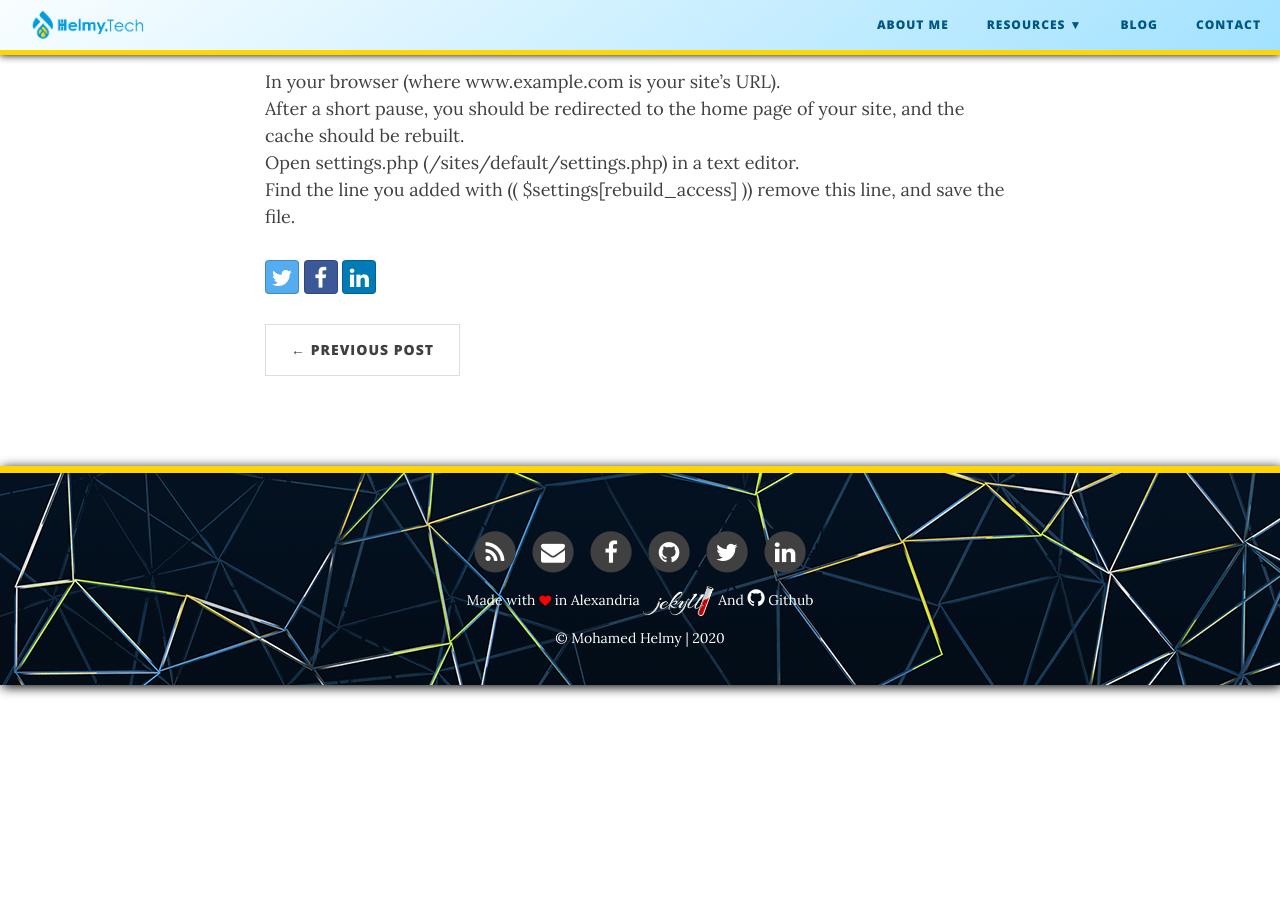
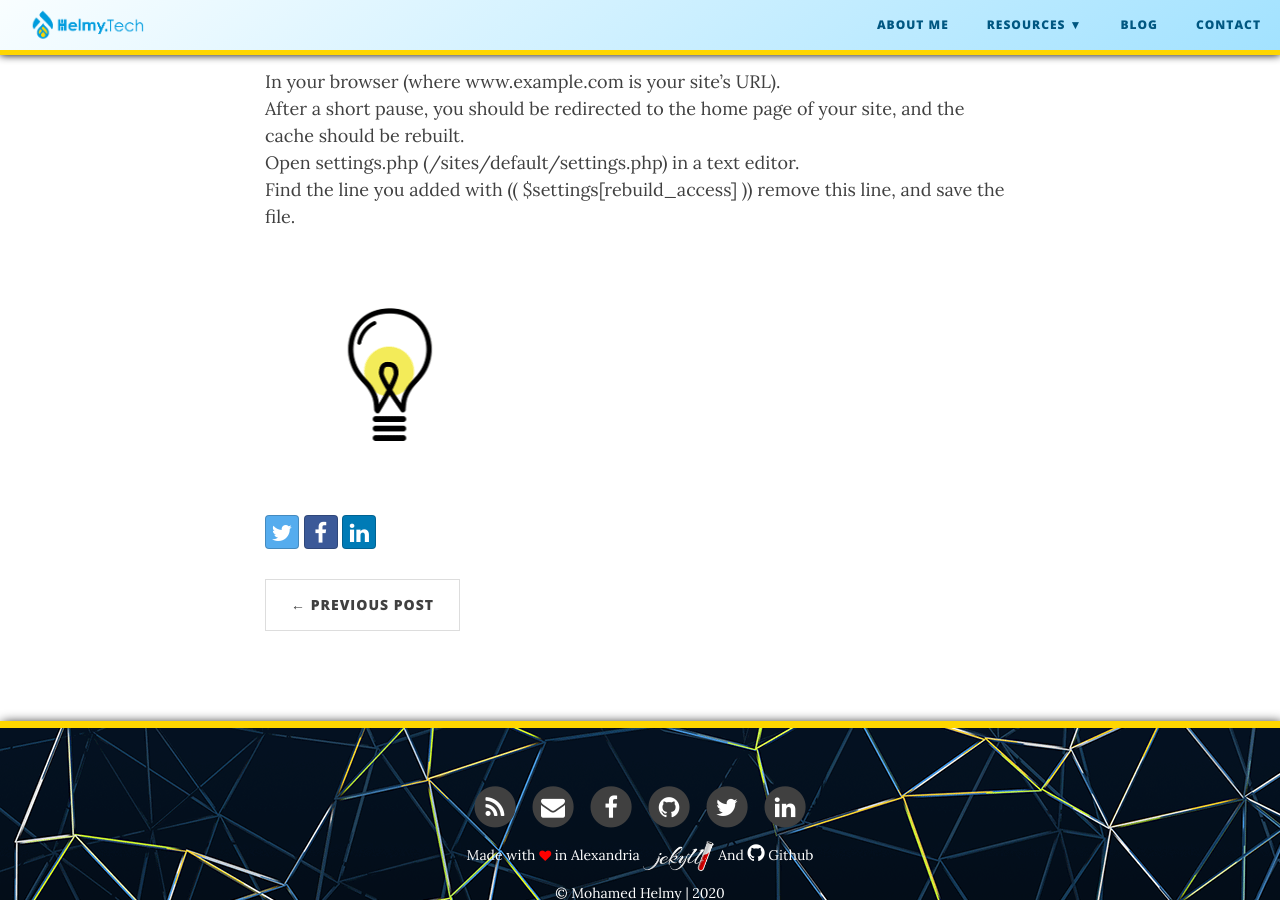
Before and after one commit to M-Helmy/m-helmy.github.io, a Jekyll site: the page built from _posts/2021-04-23-Interview.md, in a window 1280 px wide and 900 px high, scrolled down 1010 px. Built offline with Jekyll 4.4.1, drawn with Linux system fonts in a browser that asks for light colours; nearby versions of some CDN libraries.

Commit message:
Update 2021-04-23-Interview.md

```diff
--- a/_posts/2021-04-23-Interview.md
+++ b/_posts/2021-04-23-Interview.md
@@ -23,3 +23,5 @@ In your browser (where www.example.com is your site’s URL).<br/>
 After a short pause, you should be redirected to the home page of your site, and the cache should be rebuilt.<br/>
 Open settings.php (/sites/default/settings.php) in a text editor.<br/>
 Find the line you added with (( $settings[rebuild_access] )) remove this line, and save the file.<br/>
+
+<img src="/img/idea.gif">
```
